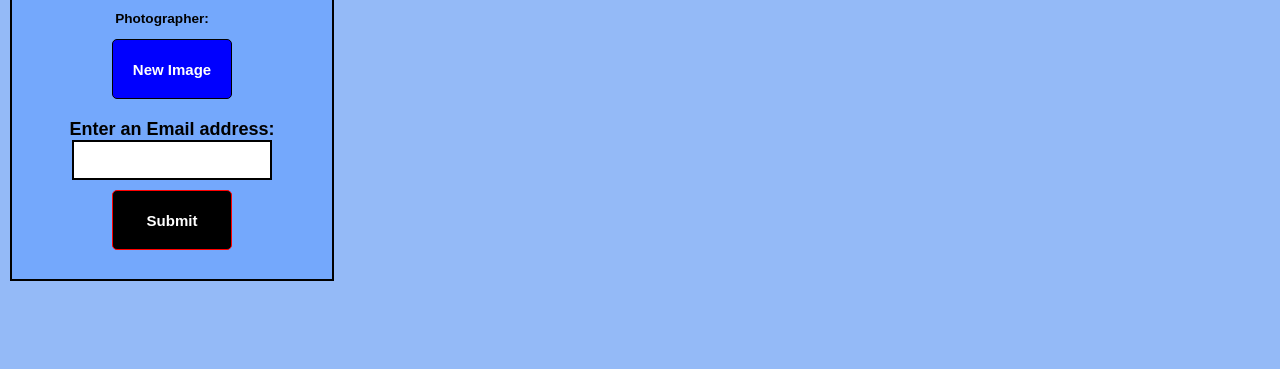
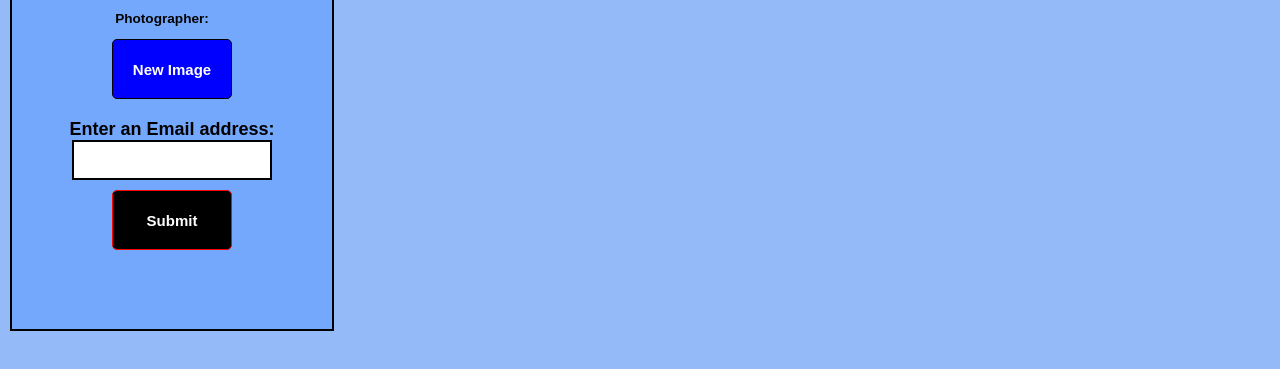
Before and after one commit to jordanhickling2000/javascript-array, a plain HTML site: page index.html in a window 1280 px wide. Shown: the part 415-784 px from the top of the page. Drawn offline with Linux system fonts and the light colour scheme; no server answers.

Commit message:
Deleted Commented out Code & Commented some NEXT TODO

```diff
--- a/css/style.css
+++ b/css/style.css
@@ -46,7 +46,7 @@ p {
     padding: 10px;
     border: 2px black solid;
     width: 400px;
-    height: 600px;
+    height: 650px;
     margin-right: 10px;
 }
 
```
Also changed, not shown: js/main.js (+0 -134 lines).
